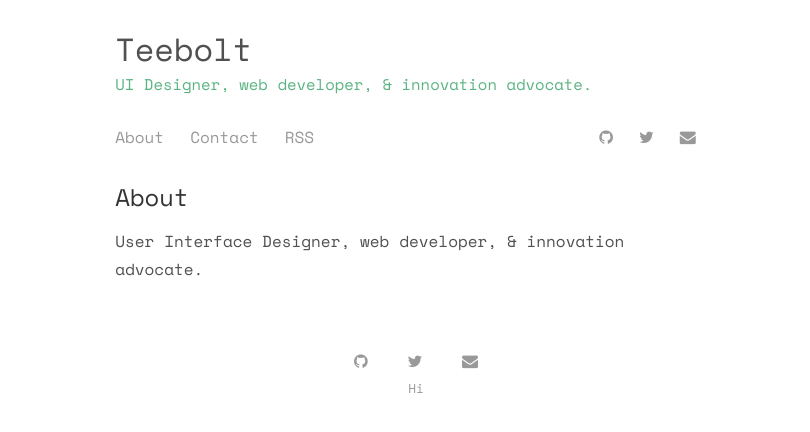
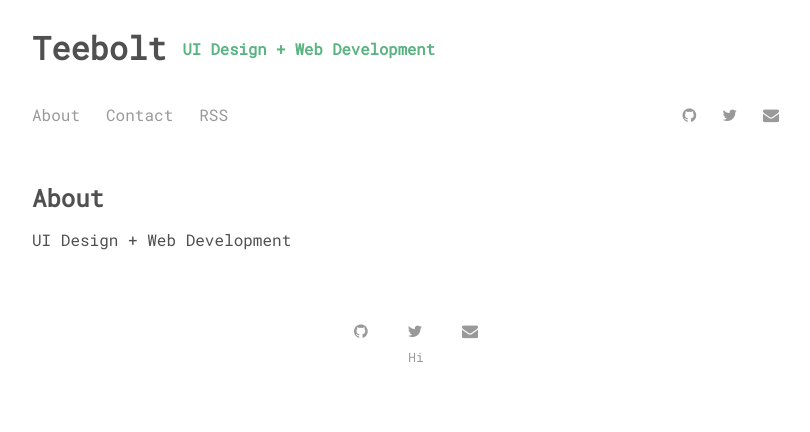
Before and after one commit to tbolt/tbolt.space, a Jekyll site: the page built from menu/about.md, in a window 1280 px wide. Shown: the top 432 px of the page, without its empty margins (224-1034 px from the left). Built offline with Jekyll 4.4.1, drawn with Linux system fonts in a browser that asks for light colours; nearby versions of some CDN libraries.

Commit message:
updates to design

```diff
--- a/_data/settings.yml
+++ b/_data/settings.yml
@@ -1,5 +1,5 @@
 title:  Teebolt
-tagline:  UI Designer, web developer, & innovation advocate.
+tagline:  UI Design + Web Development
 author:
   name: "Tyler Bolchoz"
   twitter:  tbolt
--- a/_includes/head.html
+++ b/_includes/head.html
@@ -9,7 +9,7 @@
   <meta name="viewport" content="width=device-width, initial-scale=1">
   <link rel="stylesheet" href="{{ site.github.url }}/assets/css/main.css">
   <link rel="stylesheet" href="{{ site.github.url }}/assets/css/syntax.css">
-  <link href="https://fonts.googleapis.com/css?family=Inconsolata|Open+Sans" rel="stylesheet">
+  <link href="https://fonts.googleapis.com/css?family=Roboto+Mono|Roboto" rel="stylesheet">
   <link rel="stylesheet" href="https://fonts.googleapis.com/css?family=Source+Code+Pro">
   <link rel="stylesheet" href="https://fonts.googleapis.com/css?family=Quattrocento+Sans">
   <link rel="stylesheet" href="https://fonts.googleapis.com/css?family=Space+Mono">
--- a/assets/css/main.css
+++ b/assets/css/main.css
@@ -3,10 +3,10 @@
 */
 
 body {
-  font-family: 'Space Mono', sans-serif;
+  font-family: 'Roboto Mono', sans-serif;
   font-size: 16px;
-  color: #515151;/*#3A3A3A;/*rgba(0,0,0,.8);/*#666;*/
-  line-height: 1.75rem;
+  color: #505050;/*#3A3A3A;/*rgba(0,0,0,.8);/*#666;*/
+  line-height: 1.65rem;
 }
 
 @media (max-width: 30em) {
@@ -18,10 +18,15 @@ body {
     font-size: 1.5rem;
   }
 }
+@media (max-width: 540px) {
+  small.masthead-subtitle {
+    float: left;
+  }
+}
 
 h1{
   font-size: 1.5rem;
-  font-weight: bold;
+  font-weight: 600;
 }
 
 h1 a {
@@ -29,15 +34,14 @@ h1 a {
 }
 
 h1, h2, h3, h4, h5, h6 {
-  font-family: 'Space Mono', monospace;
-  color: #333;
-  font-weight: normal;
+  font-family: 'Roboto Mono', sans-serif;
+  color: #505050;
 }
 
 a {
   text-decoration: underline;
   /*border-bottom: 1px solid black;*/
-  color: #333;/*#FF333E;*/
+  color: #505050;/*#FF333E;*/
   -o-transition:.5s;
     -ms-transition:.5s;
     -moz-transition:.5s;
@@ -100,12 +104,12 @@ blockquote:before {
 .container {
   margin-left: auto;
   margin-right: auto;
-  width: 615px;
+  max-width: 60vw;
 }
 
 @media (max-width: 1366px) {
   .container {
-    width: 47vw;
+    width: 70vw;
   }
 }
 
@@ -123,8 +127,7 @@ blockquote:before {
 .masthead {
   padding-top: 0.5rem;
   padding-bottom: 0.5rem;
-  margin-bottom: 4rem;
-  font-family: "Space Mono", sans-serif;
+  font-family: 'Roboto Mono', sans-serif;
 }
 
 .masthead a:hover {
@@ -138,15 +141,10 @@ blockquote:before {
   float: left;
   margin-right: 1rem;
 }
-h3.masthead-title {
-  float: left;
-  margin-bottom: 2rem;
-}
 .masthead-subtitle {
-  margin-top: 0.5rem;
+  margin-top: 1.5rem;
   margin-bottom: 1.5rem;
-  float: left;
-  color: #5AB482;;
+  color: #5AB482;
 }
 
 /*
@@ -167,7 +165,7 @@ h3.masthead-title {
   display: block;
   margin-bottom: 1rem;
   color: #9a9a9a;
-  font-family: 'Space Mono', sans-serif;
+  font-family: 'Roboto Mono', sans-serif;
   font-size:0.8rem;
 }
 
@@ -196,7 +194,7 @@ h3.masthead-title {
 
 .pagination {
   overflow: hidden;
-  font-family: 'Space Mono', sans-serif;
+  font-family: 'Roboto Mono', sans-serif;
   text-align: center;
 }
 
@@ -259,6 +257,7 @@ h3.masthead-title {
   color: #999;
   font-size: 1rem;
   padding-right: 10px;
+  font-weight: normal;
 }
 
 .social-icons {
--- a/menu/about.md
+++ b/menu/about.md
@@ -2,4 +2,4 @@
 layout: page
 title: About
 ---
-User Interface Designer, web developer, & innovation advocate.
+UI Design + Web Development
```
Also changed, not shown: menu/contact.md (+1 -1 lines).
